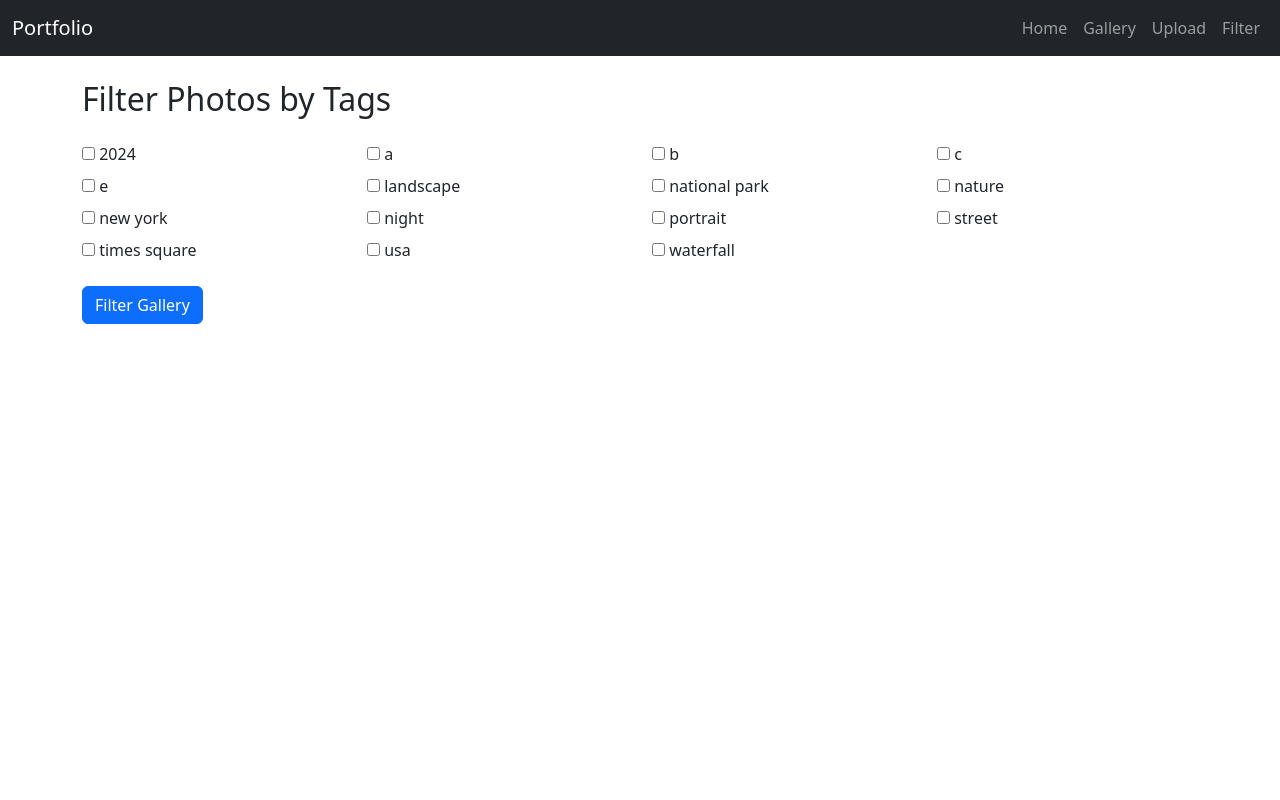
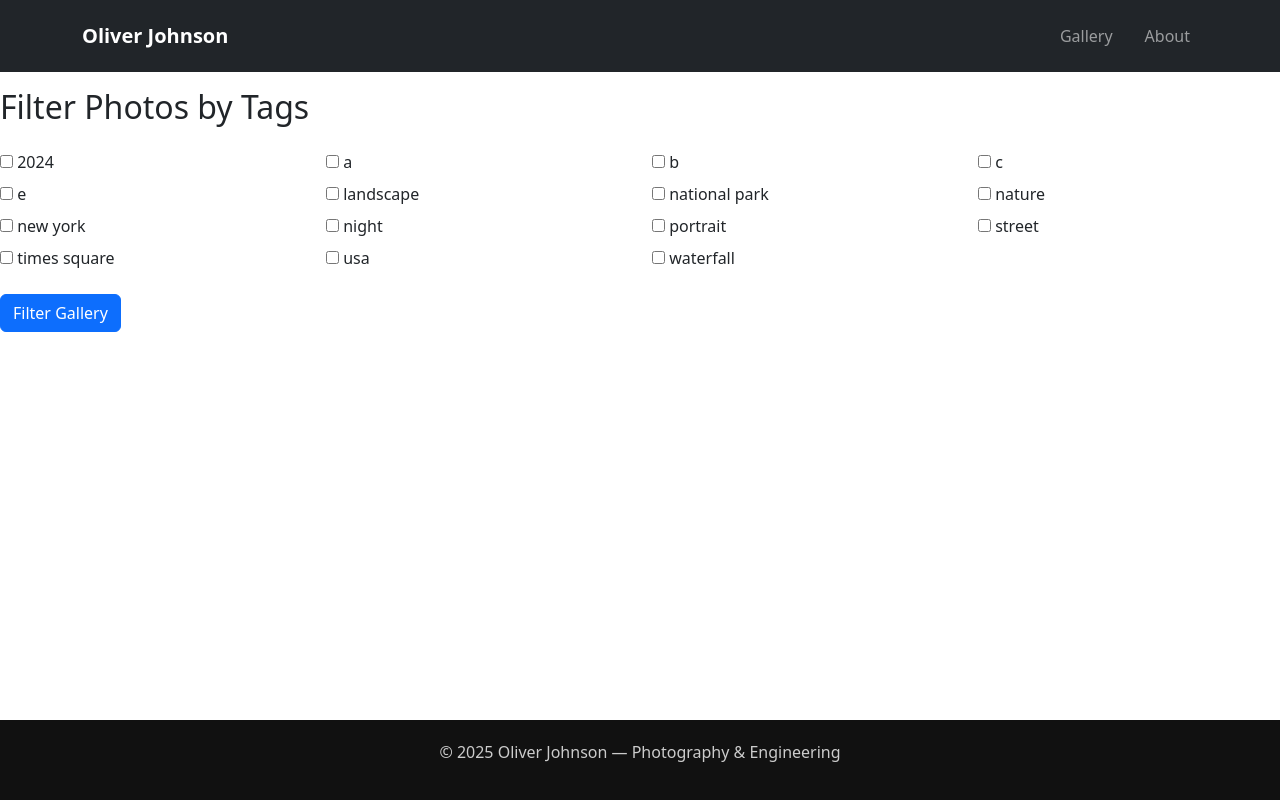
Before and after one commit to bruhbot-dev/portfolio_site_2025, a Flask app: page /filter in a window 1280 px wide. Run offline with Flask 3, Linux system fonts and the light colour scheme.

Commit message:
improving hompage and base.html UI

```diff
--- a/app/templates/base.html
+++ b/app/templates/base.html
@@ -1,17 +1,57 @@
 <!DOCTYPE html>
-<html>
+<html lang="en">
 <head>
-    <title>{% block title %}Photography Portfolio{% endblock %}</title>
-    <link rel="stylesheet" href="https://cdn.jsdelivr.net/npm/bootstrap@5.3.0/dist/css/bootstrap.min.css">
+    <meta charset="UTF-8">
+    <meta name="viewport" content="width=device-width, initial-scale=1.0">
+    <title>{% block title %}Oliver Johnson{% endblock %}</title>
+
+    <!-- Bootstrap CSS -->
+    <link
+        href="https://cdn.jsdelivr.net/npm/bootstrap@5.3.2/dist/css/bootstrap.min.css"
+        rel="stylesheet"
+    >
+
+    <style>
+        body {
+            margin: 0;
+            padding: 0;
+            min-height: 100vh;
+            display: flex;
+            flex-direction: column;
+        }
+
+        main {
+            flex: 1;
+        }
+
+        .navbar-nav .nav-link {
+            margin-left: 1rem;
+        }
+
+        footer {
+            background: #111;
+            color: #ccc;
+            padding: 20px 0;
+            text-align: center;
+            margin-top: 40px;
+        }
+    </style>
+
+    {% block head_extra %}{% endblock %}
 </head>
+
 <body>
 
     <!-- NAVBAR -->
-<nav class="navbar navbar-expand-lg navbar-dark bg-dark">
-  <div class="container-fluid">
-    <a class="navbar-brand" href="{{ url_for('main.home') }}">Portfolio</a>
+    <nav class="navbar navbar-expand-lg navbar-dark bg-dark py-3">
+        <div class="container">
+            <a class="navbar-brand fw-bold" href="{{ url_for('main.home') }}">
+                Oliver Johnson
+            </a>
 
-    <button class="navbar-toggler" type="button" data-bs-toggle="collapse" data-bs-target="#navbarNav">
+            <button class="navbar-toggler" type="button" data-bs-toggle="collapse"
+                    data-bs-target="#navbarNav" aria-controls="navbarNav"
+                    aria-expanded="false" aria-label="Toggle navigation">
                 <span class="navbar-toggler-icon"></span>
             </button>
 
@@ -19,32 +59,56 @@
                 <ul class="navbar-nav ms-auto">
 
                     <li class="nav-item">
-          <a class="nav-link" href="{{ url_for('main.home') }}">Home</a>
-        </li>
-
-        <li class="nav-item">
                         <a class="nav-link" href="{{ url_for('main.gallery') }}">Gallery</a>
                     </li>
 
                     <li class="nav-item">
+                        <a class="nav-link" href="#about">About</a>
+                    </li>
+
+                    {% if current_user.is_authenticated %}
+                    <li class="nav-item">
                         <a class="nav-link" href="{{ url_for('admin.upload') }}">Upload</a>
                     </li>
-
                     <li class="nav-item">
-  <a class="nav-link" href="{{ url_for('main.filter_gallery') }}">Filter</a>
+                        <a class="nav-link text-danger" href="{{ url_for('auth.logout') }}">Logout</a>
                     </li>
-
+                    {% endif %}
 
                 </ul>
             </div>
         </div>
     </nav>
 
-<!-- PAGE CONTENT -->
-<div class="container mt-4">
-    {% block content %}{% endblock %}
+    <!-- FLASH MESSAGES -->
+    <div class="container mt-3">
+        {% with messages = get_flashed_messages(with_categories=true) %}
+            {% if messages %}
+                {% for category, message in messages %}
+                    <div class="alert alert-{{ category }} alert-dismissible fade show">
+                        {{ message }}
+                        <button type="button" class="btn-close" data-bs-dismiss="alert"></button>
+                    </div>
+                {% endfor %}
+            {% endif %}
+        {% endwith %}
     </div>
 
-<script src="https://cdn.jsdelivr.net/npm/bootstrap@5.3.0/dist/js/bootstrap.bundle.min.js"></script>
+    <!-- MAIN PAGE CONTENT -->
+    <main>
+        {% block content %}{% endblock %}
+    </main>
+
+    <!-- FOOTER -->
+    <footer>
+        <p>&copy; {{ current_year if current_year else "2025" }} Oliver Johnson — Photography & Engineering</p>
+    </footer>
+
+    <!-- Bootstrap JS -->
+    <script
+        src="https://cdn.jsdelivr.net/npm/bootstrap@5.3.2/dist/js/bootstrap.bundle.min.js">
+    </script>
+
+    {% block body_extra %}{% endblock %}
 </body>
 </html>
```
Also changed, not shown: app/templates/home.html (+160 -34 lines). Lines whose indentation alone changed are shown as unchanged.
